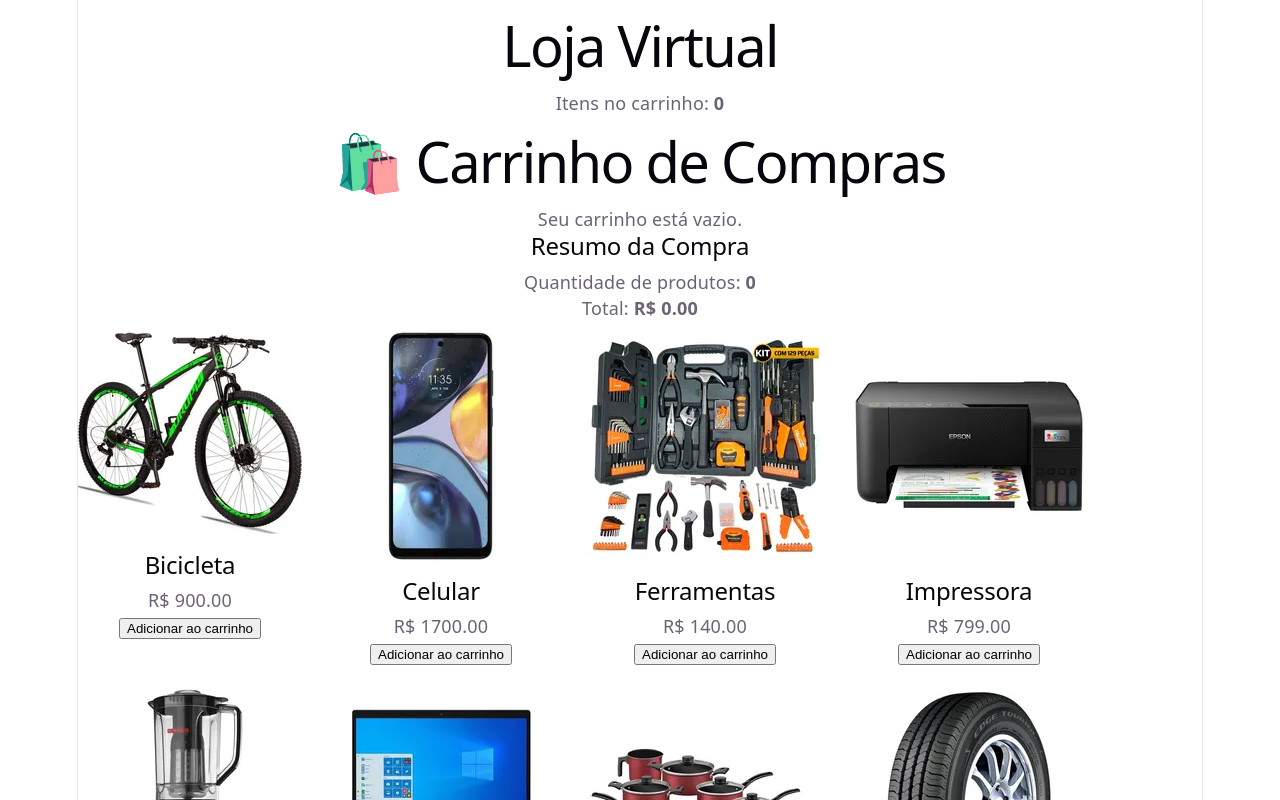
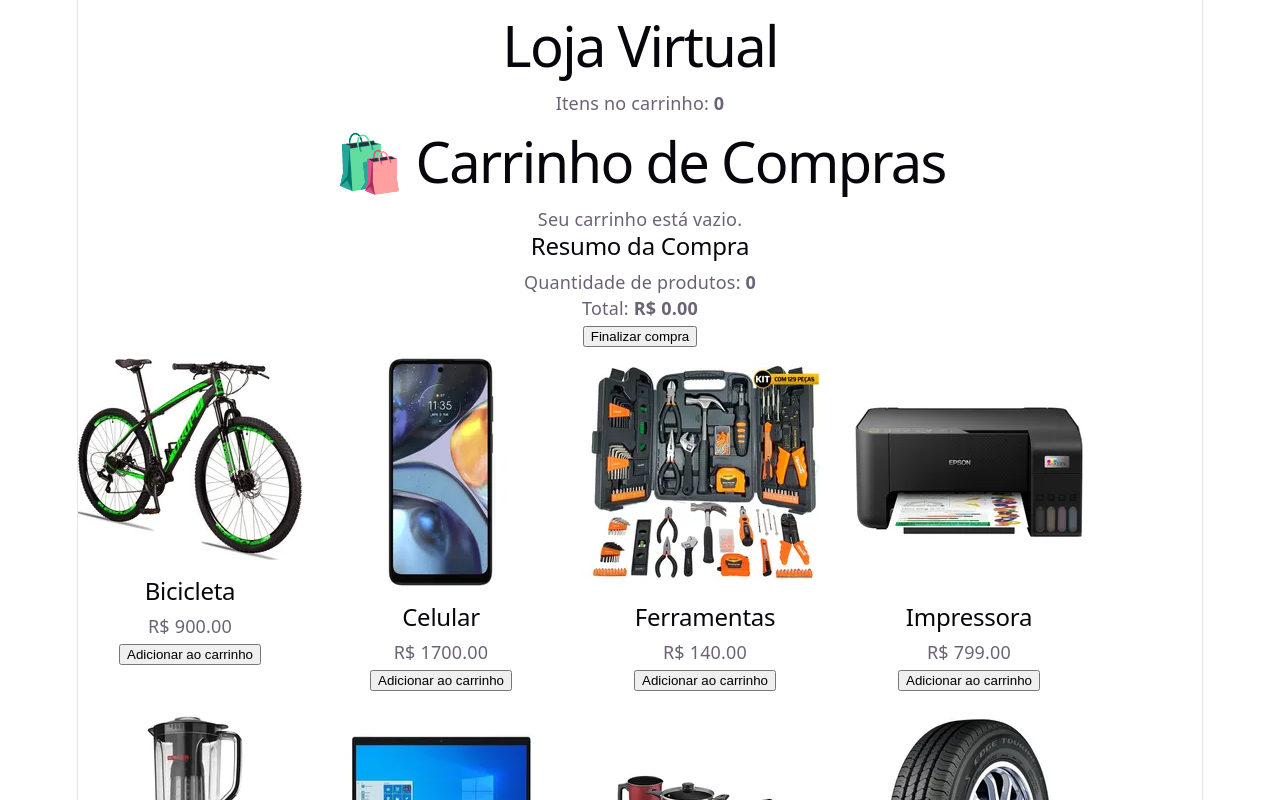
Before and after one commit to Rogersson34/loja-vitual, a React (Vite) app: page / in a window 1280 px wide. Shown: the top 800 px of the page. Built offline with nearby package versions, Linux system fonts and the light colour scheme.

Commit message:
[T012] - feat: Alteração do Resumo.jsx para pagamento

```diff
--- a/src/components/ResumoCompra.jsx
+++ b/src/components/ResumoCompra.jsx
@@ -1,4 +1,7 @@
+import { useNavigate } from 'react-router-dom'
 function ResumoCompra({ itens }) {
+
+    const navigate = useNavigate()
 
     const quantidadeTotal = itens.reduce(
         (total, item) => total + item.quantidade,
@@ -12,6 +15,13 @@ function ResumoCompra({ itens }) {
         0
     )
 
+    function irParaPagamento() {
+        navigate('/pagamento', {
+            state: {
+                total: valorTotal
+            }
+        })
+    }
 
     return (
         <div className="resumo-compra">
@@ -28,6 +38,8 @@ function ResumoCompra({ itens }) {
                 <strong> R$ {valorTotal.toFixed(2)}</strong>
             </p>
 
+            <button onClick={irParaPagamento}>Finalizar compra</button>
+
         </div>
     )
 }
```
